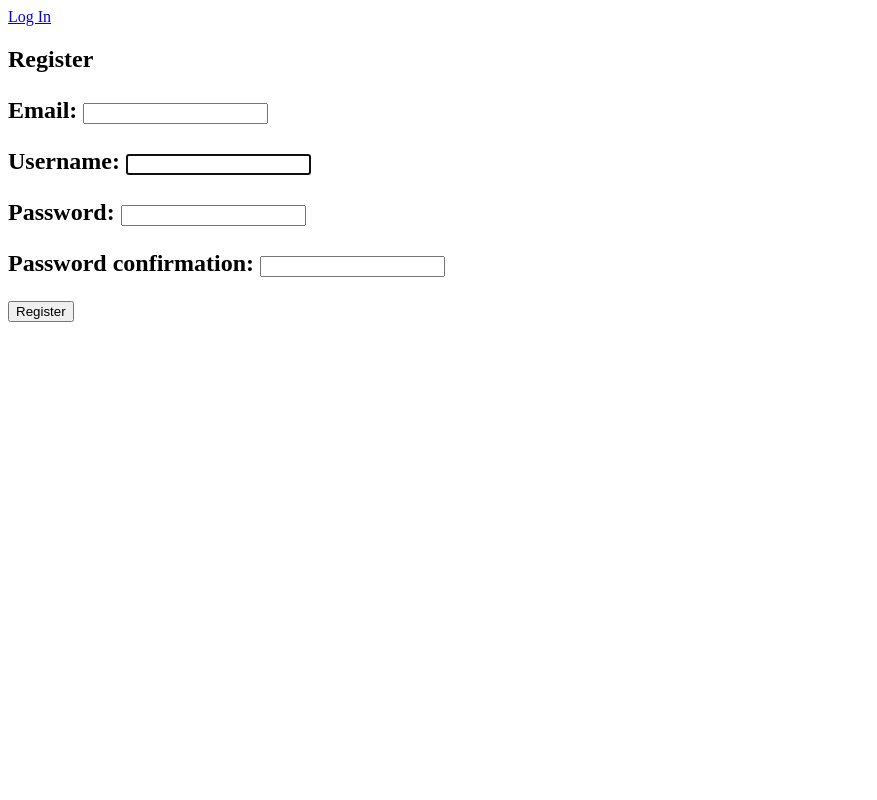
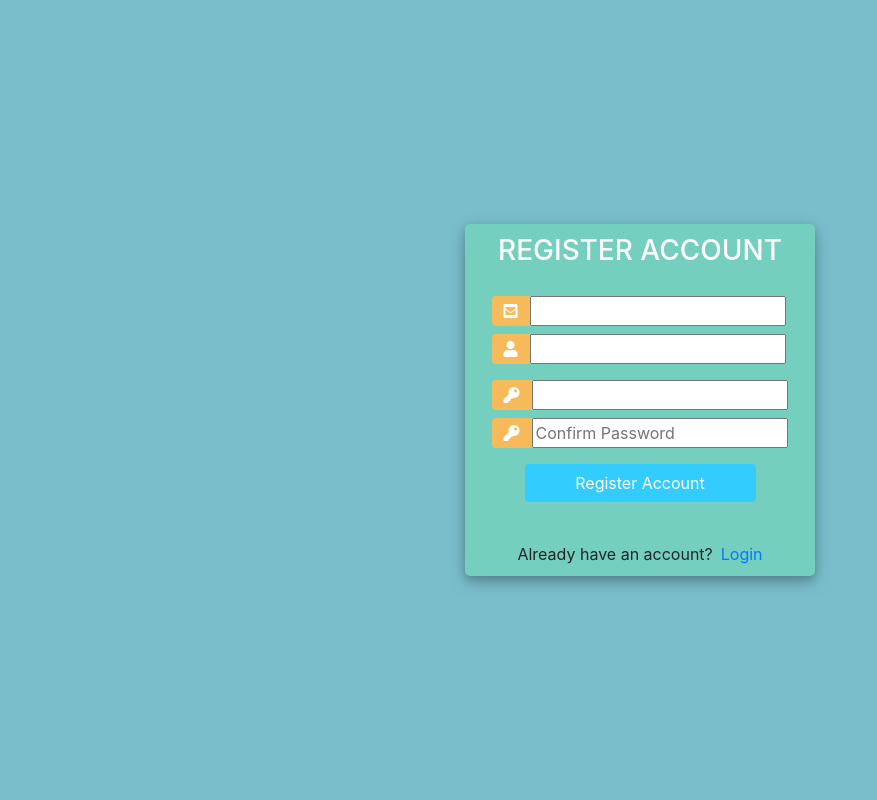
Before and after one commit to Dil02/auction-app, a Django app: page / in a window 1280 px wide. Shown: the whole page, without its empty margins (0-877 px from the left). Run offline with Django 4.2, Linux system fonts and the light colour scheme; parts of the project's set-up code (start-up, migrations or seed data) failed here and were passed over; some libraries are stand-ins or nearby versions.

Commit message:
login error handling, reg styling

```diff
--- a/auction_project/auction/templates/accounts/register.html
+++ b/auction_project/auction/templates/accounts/register.html
@@ -1,14 +1,83 @@
 <head>
     <title>Register</title>
+    <link rel="stylesheet" href="https://stackpath.bootstrapcdn.com/bootstrap/4.1.3/css/bootstrap.min.css" integrity="sha384-MCw98/SFnGE8fJT3GXwEOngsV7Zt27NXFoaoApmYm81iuXoPkFOJwJ8ERdknLPMO" crossorigin="anonymous">
+    <script src="https://ajax.googleapis.com/ajax/libs/jquery/3.3.1/jquery.min.js"></script>
+    <link rel="stylesheet" href="https://use.fontawesome.com/releases/v5.6.1/css/all.css" integrity="sha384-gfdkjb5BdAXd+lj+gudLWI+BXq4IuLW5IT+brZEZsLFm++aCMlF1V92rMkPaX4PP" crossorigin="anonymous">
+
+    <style>
+        body,
+        html {
+            margin: 0;
+            padding: 0;
+            height: 100%;
+            background: #7abecc !important;
+        }
+        .user_card {
+            width: 350px;
+            margin-top: auto;
+            margin-bottom: auto;
+            background: #74cfbf;
+            position: relative;
+            display: flex;
+            justify-content: center;
+            flex-direction: column;
+            padding: 10px;
+            box-shadow: 0 4px 8px 0 rgba(0, 0, 0, 0.2), 0 6px 20px 0 rgba(0, 0, 0, 0.19);
+            -webkit-box-shadow: 0 4px 8px 0 rgba(0, 0, 0, 0.2), 0 6px 20px 0 rgba(0, 0, 0, 0.19);
+            -moz-box-shadow: 0 4px 8px 0 rgba(0, 0, 0, 0.2), 0 6px 20px 0 rgba(0, 0, 0, 0.19);
+            border-radius: 5px;
+
+        }
+
+        .form_container {
+            margin-top: 20px;
+        }
+
+        #form-title{
+            color: #fff;
+
+        }
+
+        .login_btn {
+            width: 100%;
+            background: #33ccff !important;
+            color: white !important;
+        }
+        .login_btn:focus {
+            box-shadow: none !important;
+            outline: 0px !important;
+        }
+        .login_container {
+            padding: 0 2rem;
+        }
+        .input-group-text {
+            background: #f7ba5b !important;
+            color: white !important;
+            border: 0 !important;
+            border-radius: 0.25rem 0 0 0.25rem !important;
+        }
+        .input_user,
+        .input_pass:focus {
+            box-shadow: none !important;
+            outline: 0px !important;
+        }
+
+        #messages{
+            background-color: grey;
+            color: #fff;
+            padding: 10px;
+            margin-top: 10px;
+        }
+    </style>
+
     {% if request.user.is_authenticated %}
         <p>You are currently logged in as {{request.user.username}} | <a href="{% url 'logout' %}">Logout</a> </p>
-    {% else %}
-        <p><a href="{% url 'login' %}">Log In</a></p>
+
     {% endif %}
 </head>
 
 <body>
-{% block content %}
+<!-- {% block content %}
 
 <h2>Register<h2>
 <form method="POST">
@@ -27,5 +96,54 @@
 </form>
 
 
-{% endblock content %}
+{% endblock content %} -->
+<div class="container h-100">
+    <div class="d-flex justify-content-center h-100">
+        <div class="user_card">
+            <div class="d-flex justify-content-center">
+                <h3 id="form-title">REGISTER ACCOUNT</h3>
+            </div>
+            <div class="d-flex justify-content-center form_container">
+
+                <form method="POST" action="">
+                    {% csrf_token %}
+                    <div class="input-group mb-2">
+                        <div class="input-group-append">
+                            <span class="input-group-text"><i class="fas fa-envelope-square"></i></span>
+                        </div>
+                        <input type="email" name="email">
+                    </div>
+                    <div class="input-group mb-3">
+                        <div class="input-group-append">
+                            <span class="input-group-text"><i class="fas fa-user"></i></span>
+                        </div>
+                        <input type="text" name="username">
+                    </div>
+                    <div class="input-group mb-2">
+                        <div class="input-group-append">
+                            <span class="input-group-text"><i class="fas fa-key"></i></span>
+                        </div>
+                        <input type="password" name="password1">
+                    </div>
+                    <div class="input-group mb-2">
+                        <div class="input-group-append">
+                            <span class="input-group-text"><i class="fas fa-key"></i></span>
+                        </div>
+                        <input type="password" name="password2" placeholder="Confirm Password">
+                    </div>
+
+                       <div class="d-flex justify-content-center mt-3 login_container">
+                         <input class="btn login_btn" type="submit" value="Register Account">
+                       </div>
+                </form>
+            </div>
+
+            <div class="mt-4">
+                <div class="d-flex justify-content-center links">
+                    Already have an account? <a href="{% url 'login' %}" class="ml-2">Login</a>
+                </div>
+            </div>
+        </div>
+    </div>
+</div>
 </body>
--- a/auction_project/auction/views.py
+++ b/auction_project/auction/views.py
@@ -3,6 +3,7 @@ from django.views.decorators.csrf import csrf_exempt
 from django.http import HttpRequest, JsonResponse, HttpResponse, HttpResponseRedirect
 from django.contrib.auth.forms import UserCreationForm
 from django.contrib.auth import get_user_model, login, authenticate, logout
+from django.contrib import messages
 from auction.forms import RegistrationForm, AccountAuthenticationForm
 import json
 from .models import *
@@ -423,7 +424,8 @@ def loginPage(request):
             # response = HttpResponse()
             # response.headers['userID']= request.session.get('_auth_user_id')
             # return response
-
+        else:
+            messages.info(request, 'Invalid username or password')
 
     return render(request, 'accounts/login.html', context)
 
```
Also changed, not shown: auction_project/auction/templates/accounts/login.html (+7 -1 lines), auction_project/db.sqlite3.
